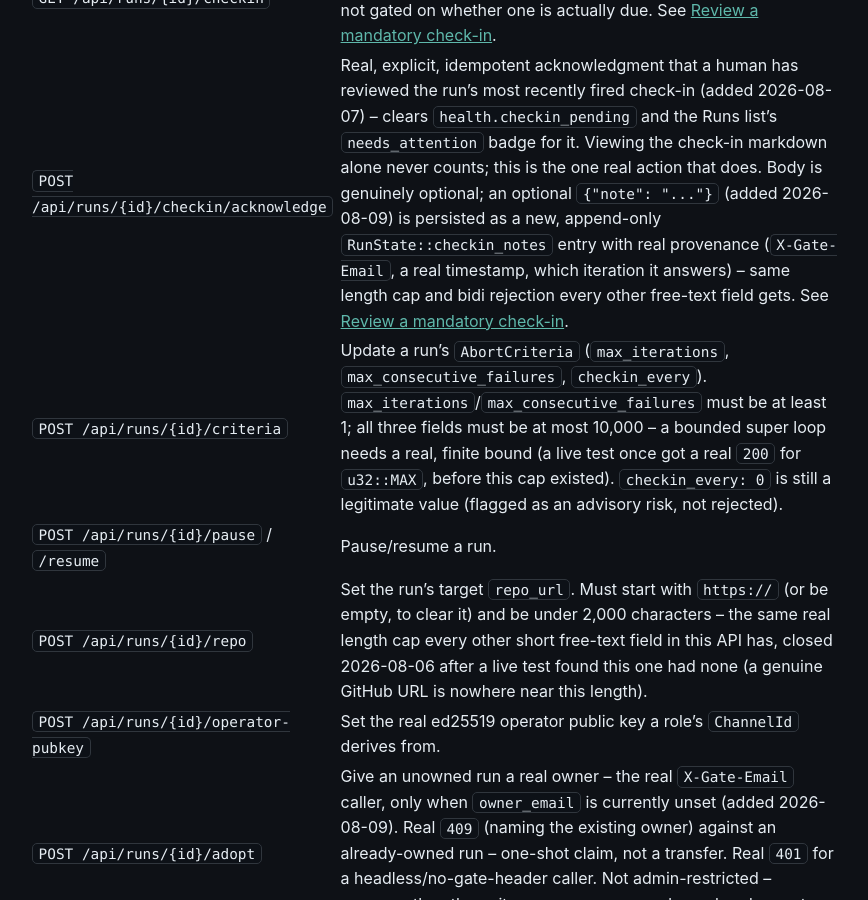
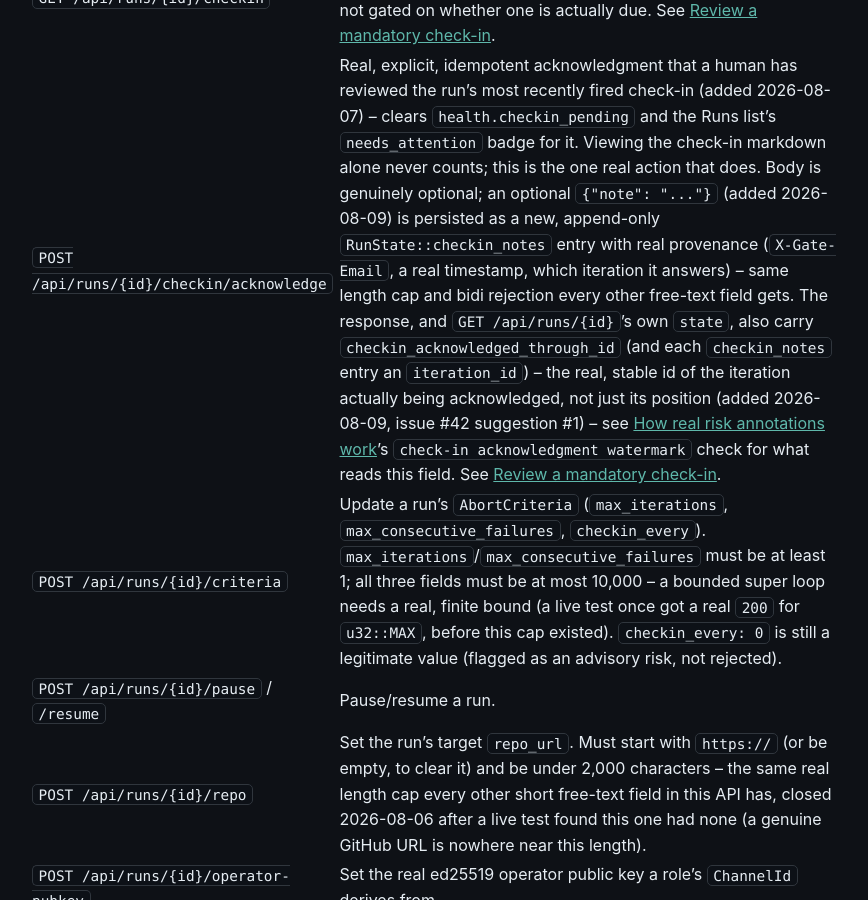
Before and after one commit to scimbe/CADS-devsystem-docs, a Jekyll site: the page built from _reference/rest-api.md, in a window 1280 px wide and 900 px high, scrolled down 1773 px. Shown: the whole window, without its empty margins (325-1193 px from the left). Built offline with Jekyll 4.4.1, drawn with Linux system fonts in a browser that asks for light colours.

Commit message:
reference: document checkin_acknowledged_through_id / checkin_notes.iteration_id
The /checkin/acknowledge row never mentioned the id-keyed watermark
fields (checkin_acknowledged_through_id, CheckinNote.iteration_id)
shipped in CADS-devsystem@6d43d8e -- the how-to/explanation pages
covered the feature two firings ago, but the reference table's own
field-level description was never updated.

```diff
--- a/_reference/rest-api.md
+++ b/_reference/rest-api.md
@@ -37,7 +37,7 @@ The real route table `web/src/main.rs` mounts, as of this writing -- not a desig
 | `POST /api/runs/{id}/next-steps/{draft_id}/remove` | A human discards a draft, permanently. Real `204` on success, `404` for an unknown draft id. |
 | `POST /api/runs/{id}/iterate` | Submit a real `IterationRecord` -- see the how-to guide above. A submission byte-identical to the run's own immediately-preceding entry is rejected with a real `409` -- see [Why /iterate rejects exact duplicates]({{ '/explanation/duplicate-iteration-guard/' | relative_url }}). |
 | `GET /api/runs/{id}/checkin` | Renders the latest iteration as real check-in markdown (run summary, risk annotations, decision prompt) -- callable any time, not gated on whether one is actually due. See [Review a mandatory check-in]({{ '/how-to/review-a-checkin/' | relative_url }}). |
-| `POST /api/runs/{id}/checkin/acknowledge` | Real, explicit, idempotent acknowledgment that a human has reviewed the run's most recently fired check-in (added 2026-08-07) -- clears `health.checkin_pending` and the Runs list's `needs_attention` badge for it. Viewing the check-in markdown alone never counts; this is the one real action that does. Body is genuinely optional; an optional `{"note": "..."}` (added 2026-08-09) is persisted as a new, append-only `RunState::checkin_notes` entry with real provenance (`X-Gate-Email`, a real timestamp, which iteration it answers) -- same length cap and bidi rejection every other free-text field gets. See [Review a mandatory check-in]({{ '/how-to/review-a-checkin/' | relative_url }}#knowing-a-check-in-is-actually-due-even-if-you-missed-the-moment). |
+| `POST /api/runs/{id}/checkin/acknowledge` | Real, explicit, idempotent acknowledgment that a human has reviewed the run's most recently fired check-in (added 2026-08-07) -- clears `health.checkin_pending` and the Runs list's `needs_attention` badge for it. Viewing the check-in markdown alone never counts; this is the one real action that does. Body is genuinely optional; an optional `{"note": "..."}` (added 2026-08-09) is persisted as a new, append-only `RunState::checkin_notes` entry with real provenance (`X-Gate-Email`, a real timestamp, which iteration it answers) -- same length cap and bidi rejection every other free-text field gets. The response, and `GET /api/runs/{id}`'s own `state`, also carry `checkin_acknowledged_through_id` (and each `checkin_notes` entry an `iteration_id`) -- the real, stable id of the iteration actually being acknowledged, not just its position (added 2026-08-09, issue #42 suggestion #1) -- see [How real risk annotations work]({{ '/explanation/risk-annotations/' | relative_url }})'s `check-in acknowledgment watermark` check for what reads this field. See [Review a mandatory check-in]({{ '/how-to/review-a-checkin/' | relative_url }}#knowing-a-check-in-is-actually-due-even-if-you-missed-the-moment). |
 | `POST /api/runs/{id}/criteria` | Update a run's `AbortCriteria` (`max_iterations`, `max_consecutive_failures`, `checkin_every`). `max_iterations`/`max_consecutive_failures` must be at least 1; all three fields must be at most 10,000 -- a bounded super loop needs a real, finite bound (a live test once got a real `200` for `u32::MAX`, before this cap existed). `checkin_every: 0` is still a legitimate value (flagged as an advisory risk, not rejected). |
 | `POST /api/runs/{id}/pause` / `/resume` | Pause/resume a run. |
 | `POST /api/runs/{id}/repo` | Set the run's target `repo_url`. Must start with `https://` (or be empty, to clear it) and be under 2,000 characters -- the same real length cap every other short free-text field in this API has, closed 2026-08-06 after a live test found this one had none (a genuine GitHub URL is nowhere near this length). |
```
